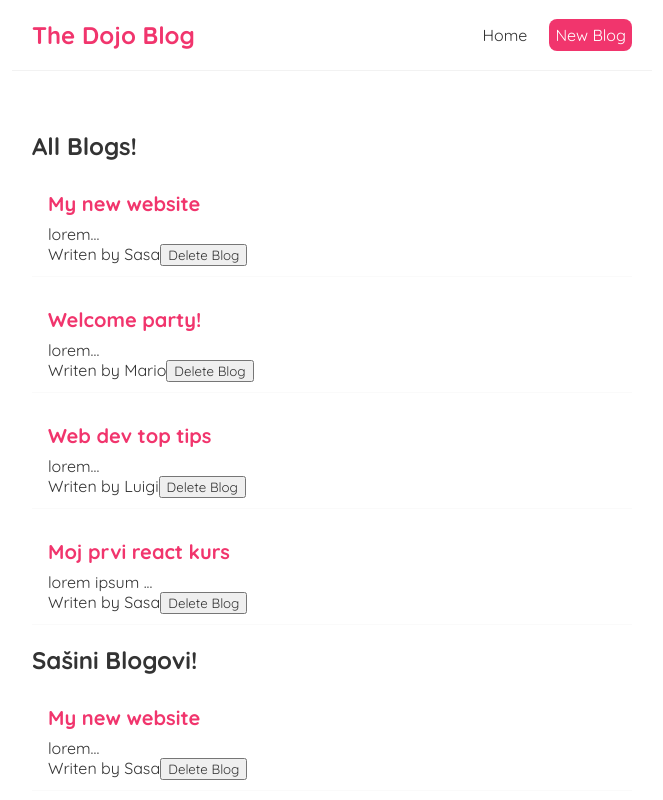
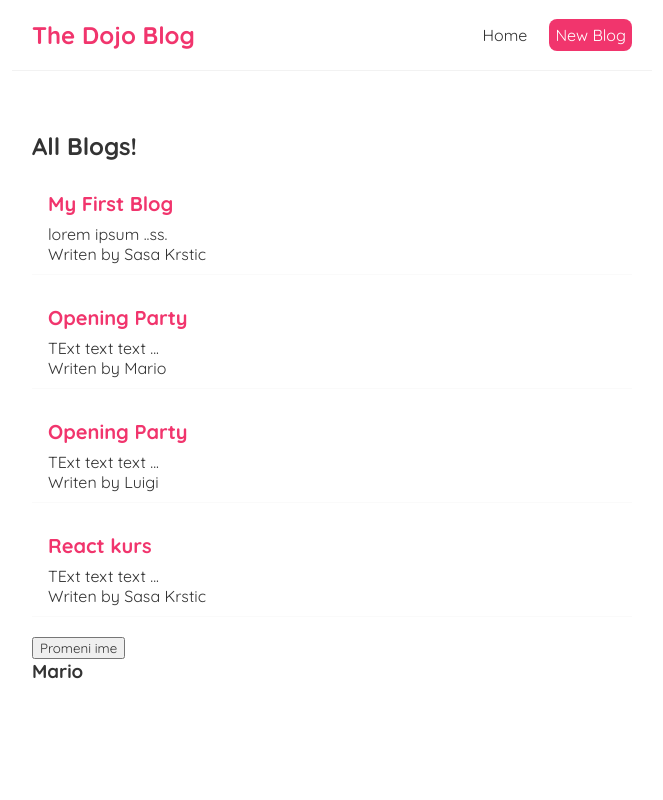
Before and after one commit to SasaKrstic/dojo-blog, a React (Create React App) app: page / in a window 1280 px wide. Shown: the top 800 px of the page, without its empty margins (308-971 px from the left). Built offline with nearby package versions, Linux system fonts and the light colour scheme; data requests are answered from the project's data file.

Commit message:
lekcija 17 json fetch brisanje handleDelete

```diff
--- a/src/BlogList.js
+++ b/src/BlogList.js
@@ -13,11 +13,11 @@
                 <h2>{blog.title}</h2>
                 <p>{blog.body}</p>
                 <span>Writen by {blog.author}</span>
-                <button onClick={() => handleDelete(blog.id)}>Delete Blog</button>
                 </div>
             ))}
         </div>
     );
 }
+//                <button onClick={() => handleDelete(blog.id)}>Delete Blog</button>
 
 export default BlogList;
--- a/src/Home.js
+++ b/src/Home.js
@@ -4,12 +4,8 @@
 
 const Home = () => {
 
-  const [blogs, setBlogs] = useState([
-    { title: 'My new website', body: 'lorem...', author: 'Sasa', id: 1 },
-    { title: 'Welcome party!', body: 'lorem...', author: 'Mario', id: 2 },
-    { title: 'Web dev top tips', body: 'lorem...', author: 'Luigi', id: 3 },
-    { title: 'Moj prvi react kurs', body: 'lorem  ipsum ...', author: 'Sasa', id: 4 },
-  ]);
+  const [blogs, setBlogs] = useState(null);
+  //brisemo prethodni niz, ne koristimo ga, stavljamo da je niz value null, zatim u useEffect ubacujemo
 
   const [name, setName] = useState('Mario');
 
@@ -19,21 +15,26 @@
   }
 
   useEffect(() => {
-    console.log('use Effect ran');
-    // console.log(blogs);
-    console.log(name);
-  }, [name]);
+    fetch('http://localhost:8000/blogs')
+    .then(res => {
+      return res.json();
+    })
+    .then(data => {
+      setBlogs(data);
+    });
+  }, []);
 
 
     return(
       <div className="home">
-          <BlogList blogs={blogs} title="All Blogs!" handleDelete={handleDelete} />
-          <BlogList blogs={blogs.filter((blog) => blog.author === 'Sasa' )} title="Sašini Blogovi!" />
+         { blogs &&  <BlogList blogs={blogs} title="All Blogs!" />}
           <button onClick={() => setName('Nenad')}>Promeni ime</button>
           <h3>{name}</h3>
       </div>
     );
 }
+
+// { blogs &&  <BlogList blogs={blogs.filter((blog) => blog.author === 'Sasa' )} title="Sašini Blogovi!" />}
 /* blogs={blogs}>  je prop
 title je all blogs STRING */
 export default Home;
```
